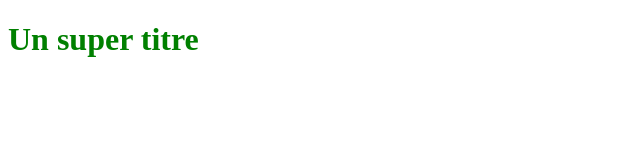
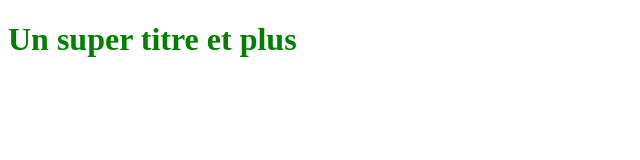
Before and after one commit to ylouni/FirstProjet, a plain HTML site: page index.html in a window 1280 px wide. Shown: the whole page, without its empty margins (0-640 px from the left). Drawn offline with Linux system fonts and the light colour scheme.

Commit message:
Modification du titre

```diff
--- a/index.html
+++ b/index.html
@@ -5,6 +5,6 @@
    <link rel="stylesheet" type="text/css" href="styles.css">
 </head>
 <body>
-   <h1>Un super titre</h1>
+   <h1>Un super titre et plus</h1>
 </body>
 </html>
```
